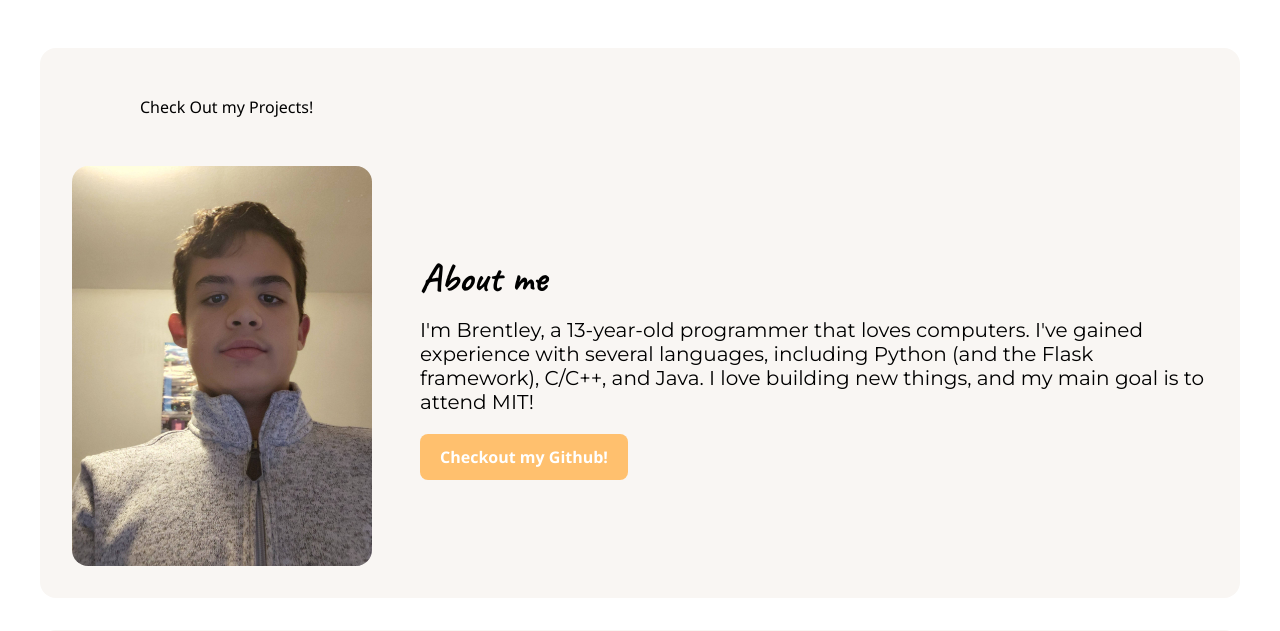
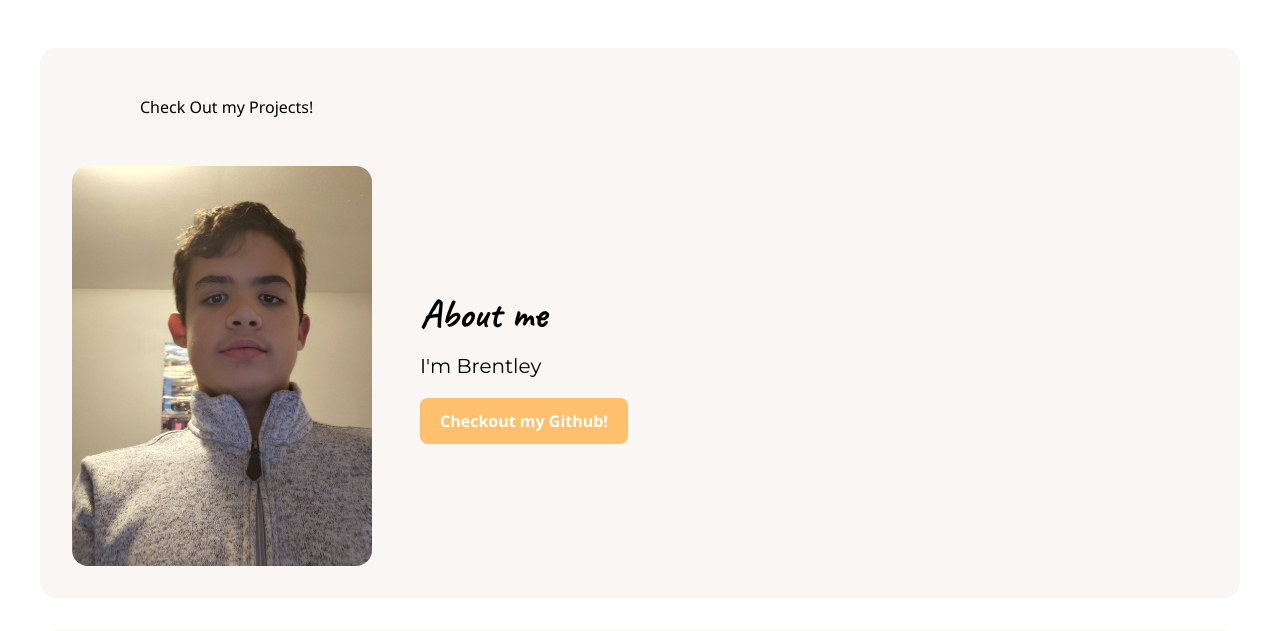
Before and after one commit to brentleythegreat13694/brentleybozeman-portfolio, a Flask app: page / in a window 1280 px wide. Shown: the top 631 px of the page. Run offline with Flask 3, Linux system fonts and the light colour scheme.

Commit message:
Updated index.html

```diff
--- a/templates/index.html
+++ b/templates/index.html
@@ -17,7 +17,7 @@
         <img height="400px" width="300px" src="static/images/brentley1.jpg">
         <div class="text-container">
             <h1>About me</h1>
-            <p>I'm Brentley, a 13-year-old programmer that loves computers. I've gained experience with several languages, including Python (and the Flask framework), C/C++, and Java. I love building new things, and my main goal is to attend MIT!</p>
+            <p>I'm Brentley</p>
             <a href="https://github.com/brentleythegreat13694" class="cta-button secondary">Checkout my Github!</a>
         </div>
       </div>
```
